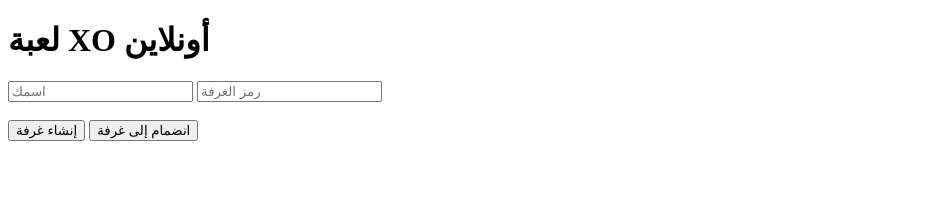
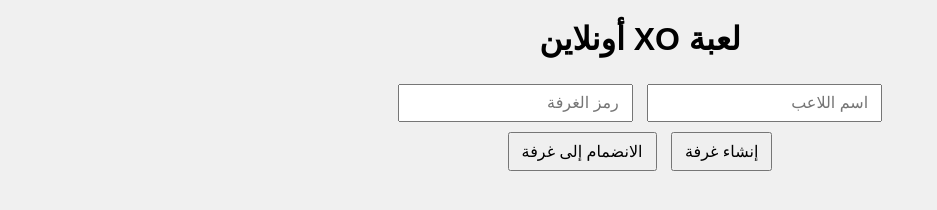
Before and after one commit to farsabcari-programmer/xo-online-game, a plain HTML site: page index.html in a window 1280 px wide. Shown: the whole page, without its empty margins (0-937 px from the left). Drawn offline with Linux system fonts and the light colour scheme.

Commit message:
Update index.html

```diff
--- a/index.html
+++ b/index.html
@@ -1,21 +1,32 @@
 <!DOCTYPE html>
-<html lang="ar">
+<html lang="ar" dir="rtl">
 <head>
-  <meta charset="UTF-8">
-  <title>XO - إنشاء أو انضمام</title>
+  <meta charset="UTF-8" />
+  <meta name="viewport" content="width=device-width, initial-scale=1.0" />
+  <title>XO Online - الصفحة الرئيسية</title>
+  <link rel="stylesheet" href="style.css" />
 </head>
 <body>
-  <h1>لعبة XO أونلاين</h1>
+  <div class="container">
+    <h1>لعبة XO أونلاين</h1>
 
-  <input type="text" id="playerName" placeholder="اسمك">
-  <input type="text" id="roomCode" placeholder="رمز الغرفة"><br><br>
+    <input type="text" id="playerName" placeholder="اسم اللاعب" />
+    <input type="text" id="roomCode" placeholder="رمز الغرفة" />
 
-  <button onclick="onCreateRoom()">إنشاء غرفة</button>
-  <button onclick="onJoinRoom()">انضمام إلى غرفة</button>
+    <div class="buttons">
+      <button id="create">إنشاء غرفة</button>
+      <button id="join">الانضمام إلى غرفة</button>
+    </div>
+  </div>
 
+  <!-- Firebase -->
   <script src="https://www.gstatic.com/firebasejs/10.7.1/firebase-app.js"></script>
   <script src="https://www.gstatic.com/firebasejs/10.7.1/firebase-database.js"></script>
+
+  <!-- إعدادات Firebase -->
   <script src="config.js"></script>
+
+  <!-- سكربت الصفحة -->
   <script src="index.js"></script>
 </body>
 </html>
```
